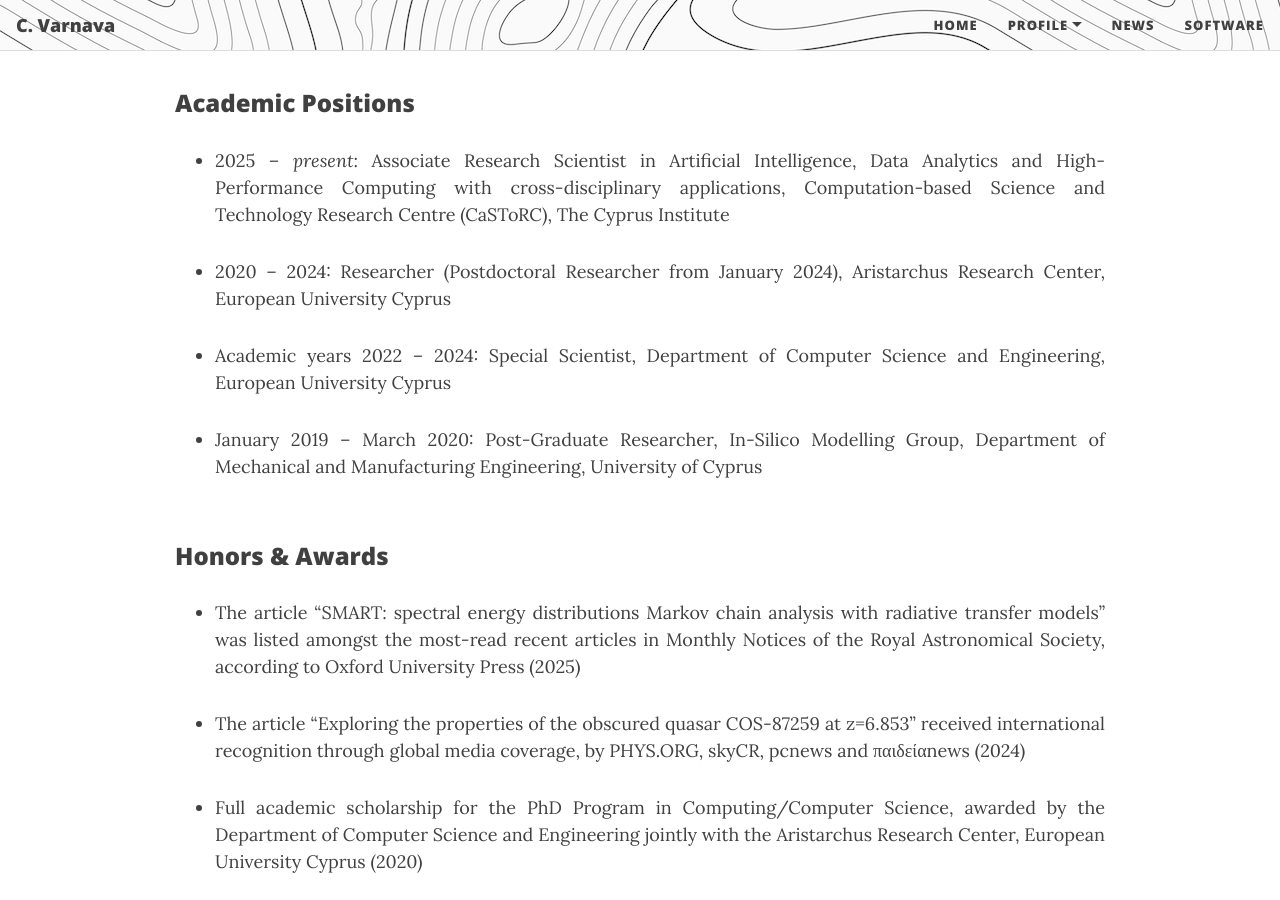
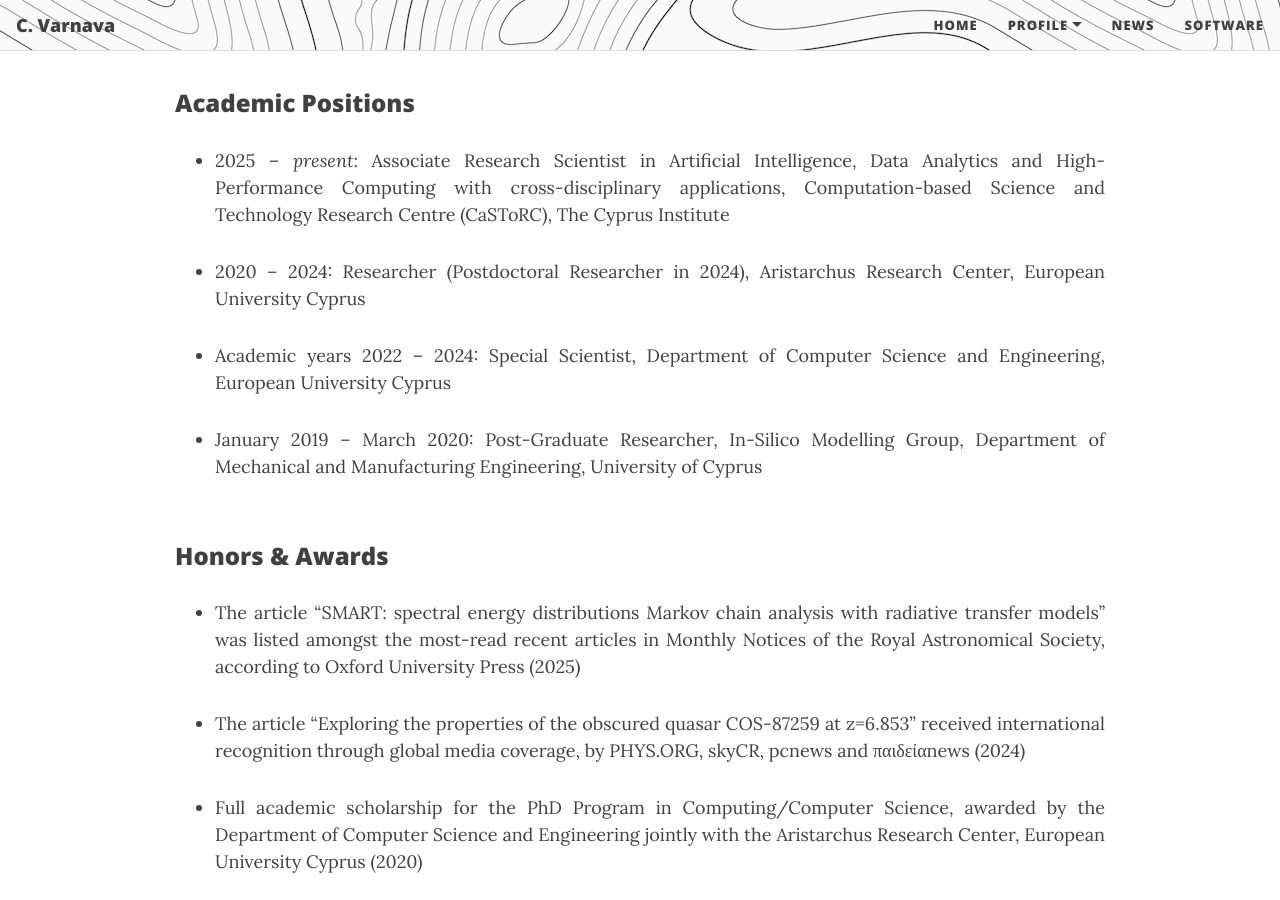
Before and after one commit to ch-var/ch-var.github.io, a Jekyll site: the page built from CV.html, in a window 1280 px wide and 900 px high, scrolled down 641 px. Built offline with Jekyll 4.4.1, drawn with Linux system fonts in a browser that asks for light colours; formulas are drawn with MathJax 3.

Commit message:
Update CV.html

```diff
--- a/CV.html
+++ b/CV.html
@@ -35,7 +35,7 @@ mathjax: true
 <ul>
 <li class="responsive-margin">2025 – <i>present</i>: Associate Research Scientist in Artificial Intelligence, Data Analytics and High-Performance Computing with cross-disciplinary applications, Computation-based Science and Technology Research Centre (CaSToRC), The Cyprus Institute</li>
 <p></p>
-<li class="responsive-margin">2020 – 2024: Researcher (Postdoctoral Researcher from January 2024), Aristarchus Research Center, European University Cyprus</li>
+<li class="responsive-margin">2020 – 2024: Researcher (Postdoctoral Researcher in 2024), Aristarchus Research Center, European University Cyprus</li>
 <p></p>
 <li class="responsive-margin" style="margin-bottom: 8px;">Academic years 2022 – 2024: Special Scientist, Department of Computer Science and Engineering, European University Cyprus</li>
 <p></p>
```
